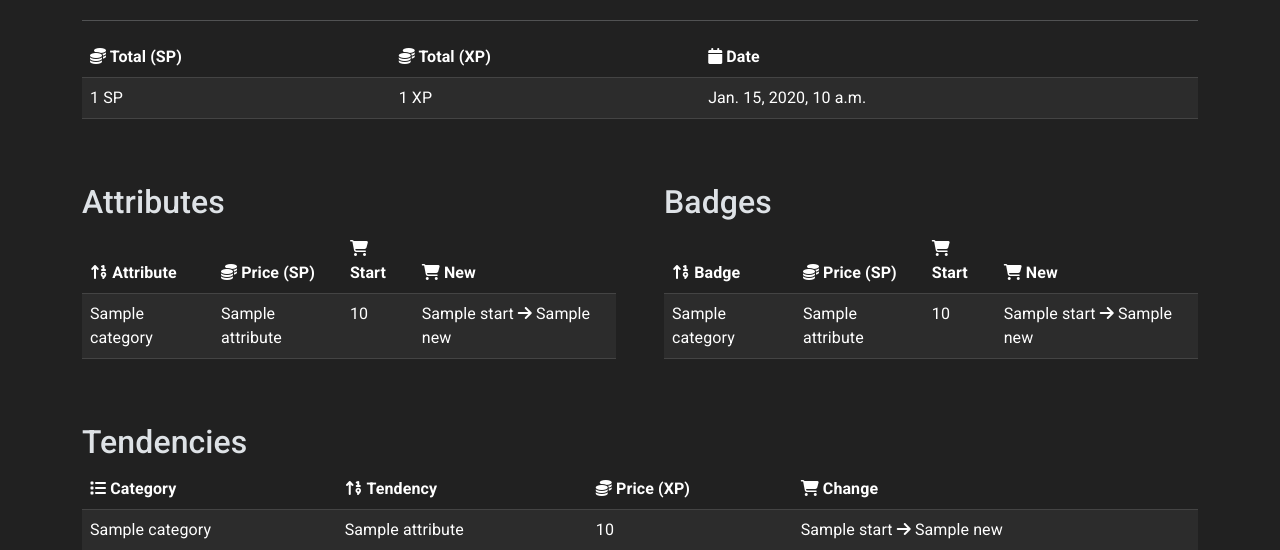
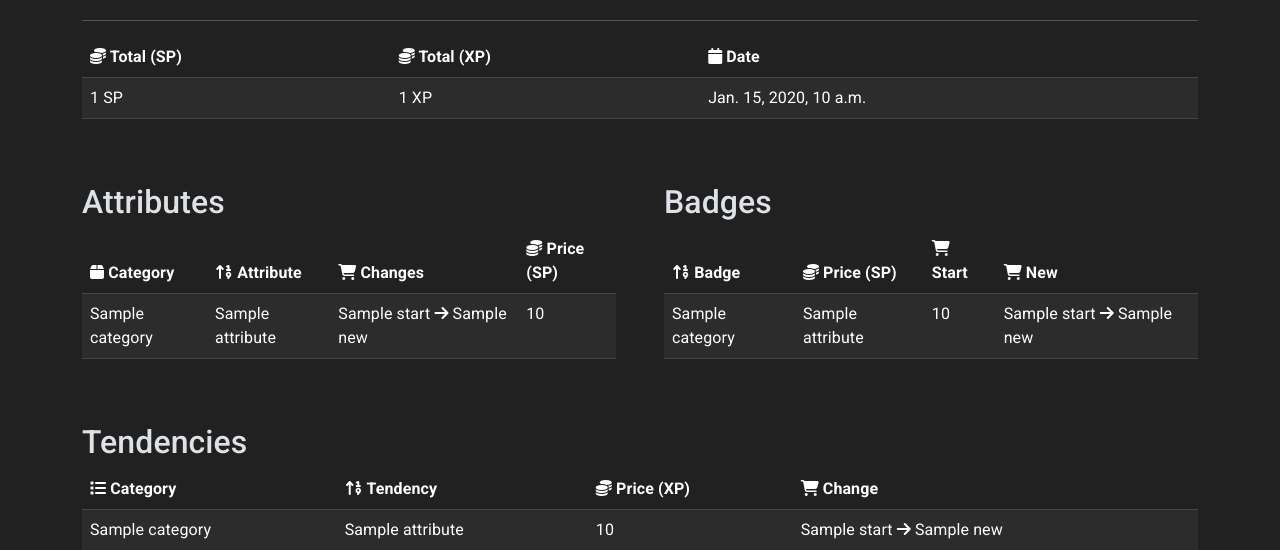
Before and after one commit to doublesync/TheRussellCup, a Django app: template templates/logs/upgrade_log.html in a window 1280 px wide. Shown: the part 723-1273 px from the top of the page. Run offline with Django 5.2, Linux system fonts and the light colour scheme; the template is opened without the code that fills it: most values are stand-ins (such as "Sample title", 1, 10 or a date in 2020); data that the repository does not hold is empty; some libraries are stand-ins or nearby versions.

Commit message:
Fixed upgrade log table

```diff
--- a/templates/logs/upgrade_log.html
+++ b/templates/logs/upgrade_log.html
@@ -66,10 +66,10 @@
                 <table class="table table-striped">
                     <thead>
                         <tr>
+                            <th><i class="fa-solid fa-box"></i> Category</th>
                             <th><i class="fa-solid fa-arrow-up-1-9"></i> Attribute</th>
+                            <th><i class="fa-solid fa-cart-shopping"></i> Changes</th>
                             <th><i class="fa-solid fa-coins"></i> Price (SP)</th>
-                            <th><i class="fa-solid fa-cart-shopping"></i> Start</th>
-                            <th><i class="fa-solid fa-cart-shopping"></i> New</th>
                         </tr>
                     </thead>
                     <tbody>
@@ -78,8 +78,8 @@
                             <tr>
                                 <td>{{ category }}</td>
                                 <td>{{ attribute }}</td>
+                                <td>{{ data.start }} <i class="fa-solid fa-arrow-right"></i> {{ data.new }}</td>
                                 <td>{{ data.price }}</td>
-                                <td>{{ data.start }} <i class="fa-solid fa-arrow-right"></i> {{ data.new }}</td>
                             </tr>
                             {% endfor %}
                         {% endfor %}
```
